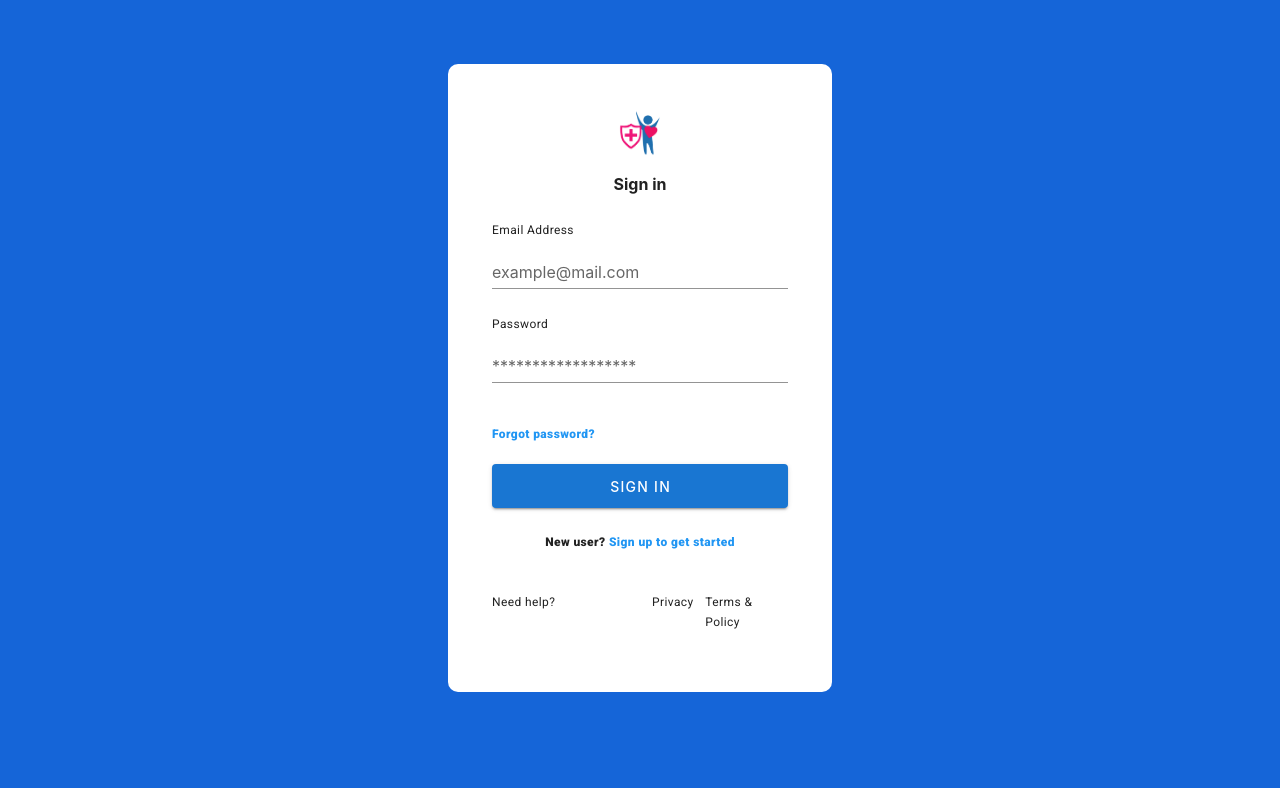
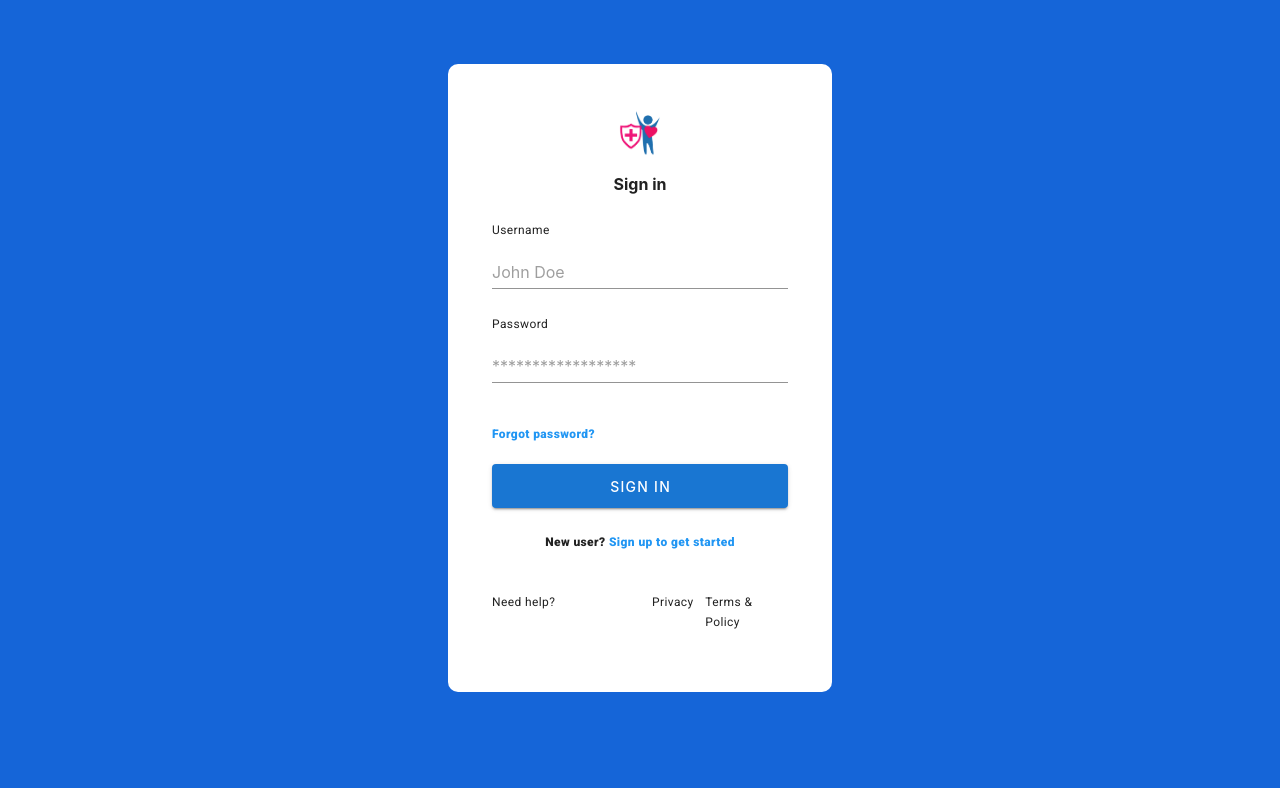
Before and after one commit to kizito917/Healthlite, a Vue app: page / in a window 1280 px wide. Built offline with nearby package versions, Linux system fonts and the light colour scheme.

Commit message:
login label changed

```diff
--- a/src/views/Index.vue
+++ b/src/views/Index.vue
@@ -13,11 +13,11 @@
                         </div>
                         <div class="form-div">
                             <div class="form-group">
-                                <label for="" class="text-caption">Email Address</label>
+                                <label for="" class="text-caption">Username</label>
                                 <v-text-field
-                                type="email"
-                                v-model="form.email"
-                                label="example@mail.com"
+                                type="text"
+                                v-model="form.username"
+                                placeholder="John Doe"
                                 required
                                 ></v-text-field>
                             </div>
@@ -26,7 +26,7 @@
                                 <v-text-field
                                 type="password"
                                 v-model="form.password"
-                                label="******************"
+                                placeholder="******************"
                                 required
                                 ></v-text-field>
                             </div>
@@ -69,7 +69,7 @@ export default {
     data() {
         return {
             form: {
-                email: '',
+                username: '',
                 password: ''
             }
         }
@@ -77,7 +77,7 @@ export default {
     methods: {
         async login() {
             this.$store.dispatch('toggleSpinner', true)
-            if (this.form.email == '' || this.form.password == '') {
+            if (this.form.username == '' || this.form.password == '') {
                 this.$store.dispatch('toggleSpinner', false)
                 this.$store.dispatch('showNotificationComponent', {type: 'error',msg: 'Please fill all fields'   })
             } else {
```
